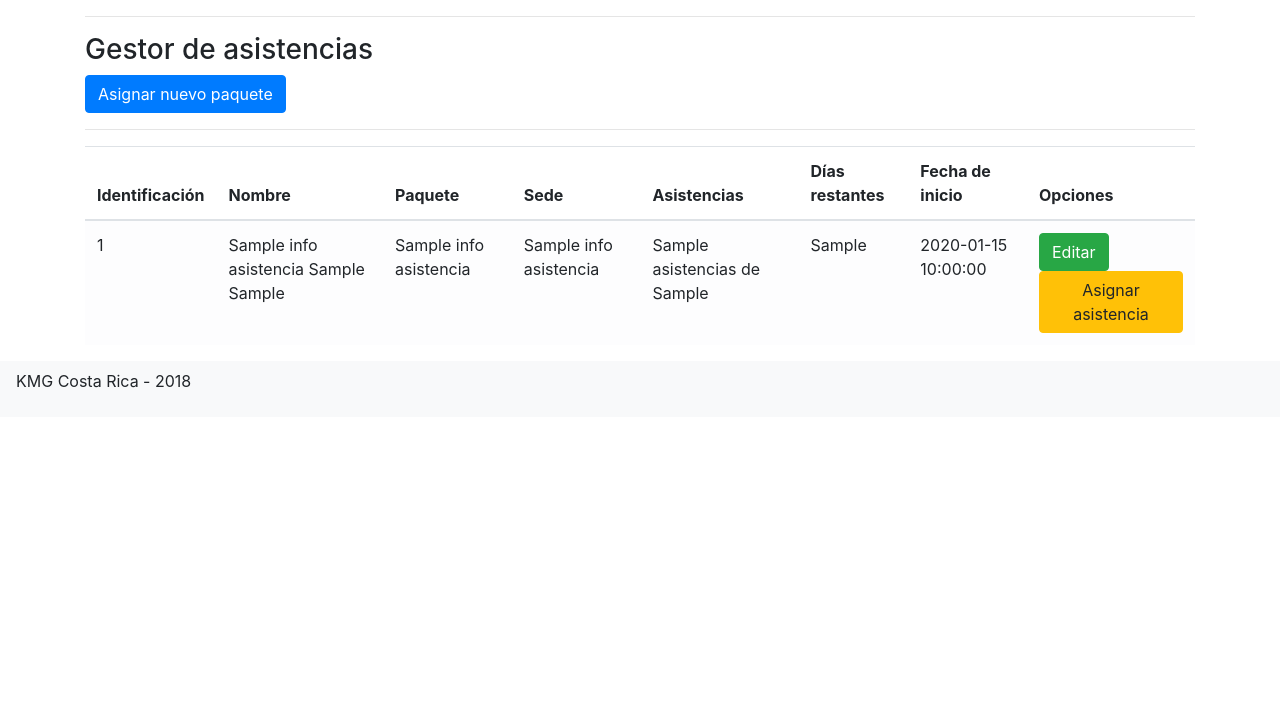
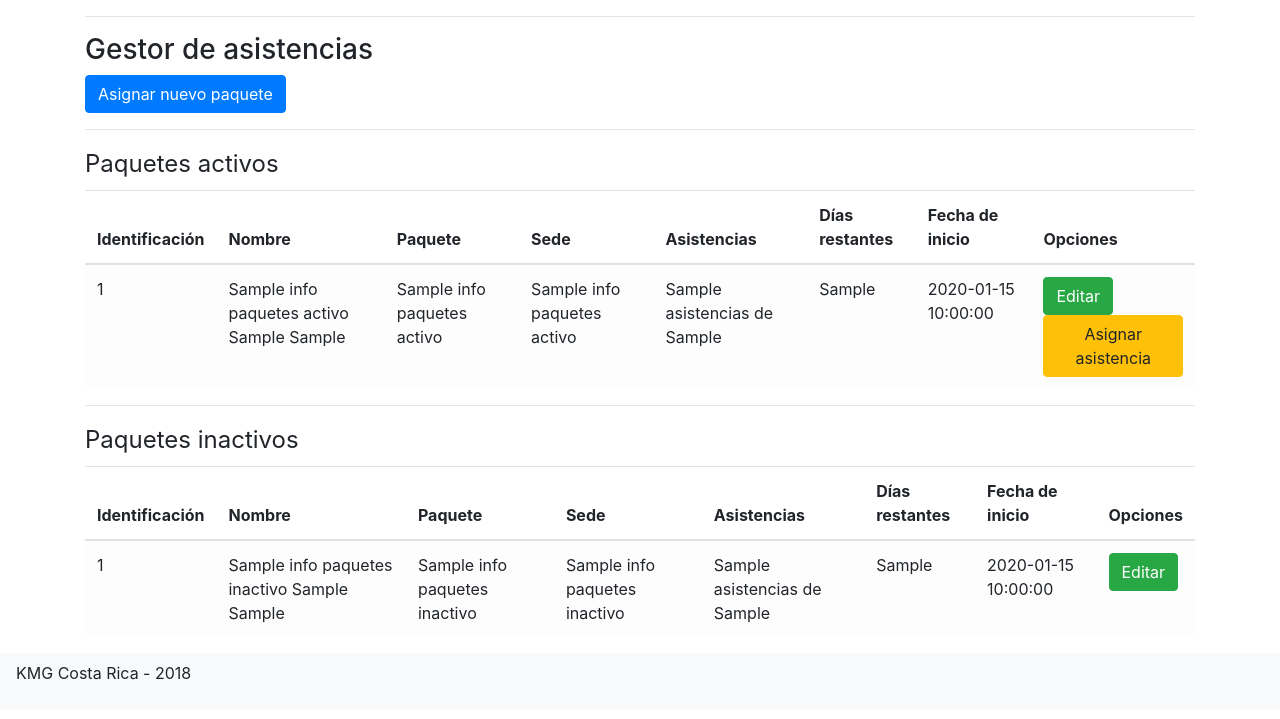
Before and after one commit to JohKC/KmgCR, a CodeIgniter app: the page made by application/views/instructor/gestor_asistencias.php in a window 1280 px wide. Shown: the part 56-775 px from the top of the page. Run offline with CodeIgniter, Linux system fonts and the light colour scheme; the template is opened without the code that fills it: most values are stand-ins (such as "Sample title", 1, 10 or a date in 2020); some libraries are stand-ins or nearby versions.

```diff
--- a/application/views/instructor/gestor_asistencias.php
+++ b/application/views/instructor/gestor_asistencias.php
@@ -2,11 +2,11 @@
 <div class="container">
 	<hr>
 	<?php if ($mensaje = $this->session->flashdata('mensaje')): ?>
-		<?php if ($mensaje == 'Paquete de estudiante editado correctamente'): ?>
+		<?php if ($mensaje == 'Paquete de estudiante editado correctamente' || $mensaje == 'Paquete asignado correctamente'): ?>
 			<div class="alert alert-dismissible alert-success">
 				<?=$this->session->flashdata('mensaje') ?>
 			</div>
-		<?php elseif ($mensaje == 'No se pudo editar paquete de estudiante'): ?>
+		<?php elseif ($mensaje == 'No se pudo editar paquete de estudiante' || $mensaje == 'No se pudo asignar el paquete'): ?>
 			<div class="alert alert-dismissible alert-danger">
 				<?=$this->session->flashdata('mensaje') ?>
 			</div>
@@ -20,7 +20,7 @@
 
 	<?php echo anchor('instructor/asignarPaquete', 'Asignar nuevo paquete', ['class'=>'btn btn-primary']); ?>
 	<hr>
-
+	<legend>Paquetes activos</legend>
 	<!-- Tabla  -->
 	<table class="table table-hover tabla_estudiantes">
 	  <thead>
@@ -36,8 +36,8 @@
 	    </tr>
 	  </thead>
 	  <tbody>
-	  	<?php if (count($infoAsistencias)): ?>
-	  		<?php foreach ($infoAsistencias as $item): ?>
+	  	<?php if (count($infoPaquetesActivos)): ?>
+	  		<?php foreach ($infoPaquetesActivos as $item): ?>
 		    <tr class="table-light">
 		    	<td><?=$item->id_individuo ?></td>
 		      	<td><?=$item->nombre . ' ' . $item->apellido1 . ' ' . $item->apellido2 ?></td>
@@ -67,8 +67,8 @@
 	</table>
 
 	<!-- Tarjetas responsive -->
-	<?php if (count($infoAsistencias)): ?>
-		<?php foreach ($infoAsistencias as $item): ?>
+	<?php if (count($infoPaquetesActivos)): ?>
+		<?php foreach ($infoPaquetesActivos as $item): ?>
 			<div class="card border-secondary mb-3 info_estudiantes">
 			  <div class="card-header">Identificación: <?=$item->id_individuo ?>
 			  	<?php echo anchor("instructor/editarPaqueteEstudiante/{$item->id_paquete}/{$item->id_sede}/{$item->id_estudiante}/{$item->id_instructor}", 'Editar', ['class'=>'btn-sm btn-success', 'style'=>'float:right;']); ?>
@@ -88,5 +88,74 @@
 		<?php else: ?>
 			<h3>No se encontraron resultados.</h3>
 		<?php endif; ?>
+
+	<hr>
+	<!-- Paquetes inactivos -->
+	<legend>Paquetes inactivos</legend>
+	<!-- Tabla  -->
+	<table class="table table-hover tabla_estudiantes">
+	  <thead>
+	    <tr>
+	      <th scope="col">Identificación</th>
+	      <th scope="col">Nombre</th>
+	      <th scope="col">Paquete</th>
+	      <th scope="col">Sede</th>
+	      <th scope="col">Asistencias</th>
+	      <th scope="col">Días restantes</th>
+	      <th scope="col">Fecha de inicio</th>
+	      <th scope="col">Opciones</th>
+	    </tr>
+	  </thead>
+	  <tbody>
+	  	<?php if (count($infoPaquetesInactivos)): ?>
+	  		<?php foreach ($infoPaquetesInactivos as $item): ?>
+		    <tr class="table-light">
+		    	<td><?=$item->id_individuo ?></td>
+		      	<td><?=$item->nombre . ' ' . $item->apellido1 . ' ' . $item->apellido2 ?></td>
+		      	<td><?=$item->nombre_paquete?></td>
+		      	<td><?=$item->nombre_sede ?></td>
+		      	<td><?=$item->asistencias ?> de <?=$item->cantidad_clases ?></td>
+		      	<td><?=$item->dias_restantes ?></td>
+		      	<td><?=$item->fecha_inicio ?></td>
+		        <td>
+		        	<?php
+		        	 $clase = '';
+		        	 if ($item->asistencias == $item->cantidad_clases) {
+		        	 	$clase = 'disabled';
+		        	 }
+
+		        	?>
+		      	<?php echo anchor("instructor/editarPaqueteEstudiante/{$item->id_paquete}/{$item->id_sede}/{$item->id_estudiante}/{$item->id_instructor}", 'Editar', ['class'=>"btn btn-success"]); ?>
+		      </td>
+
+		    </tr>
+		<?php endforeach; ?>
+	    <?php else: ?>
+	    	<tr>No se encontraron resultados.</tr>
+	    <?php endif; ?>
+	  </tbody>
+	</table>
+
+	<!-- Tarjetas responsive -->
+	<?php if (count($infoPaquetesInactivos)): ?>
+		<?php foreach ($infoPaquetesInactivos as $item): ?>
+			<div class="card border-secondary mb-3 info_estudiantes">
+			  <div class="card-header">Identificación: <?=$item->id_individuo ?>
+			  	<?php echo anchor("instructor/editarPaqueteEstudiante/{$item->id_paquete}/{$item->id_sede}/{$item->id_estudiante}/{$item->id_instructor}", 'Editar', ['class'=>'btn-sm btn-success', 'style'=>'float:right;']); ?>
+			  </div>
+			  <div class="card-body">
+			    <h4 class="card-title"><?=$item->nombre . ' ' . $item->apellido1 . ' ' . $item->apellido2 ?></h4>
+			    Identificación: <?=$item->id_individuo ?><br>
+			    Paquete: <?=$item->nombre_paquete ?><br>
+			    Sede: <?=$item->nombre_sede ?><br>
+			    Asistencias: <?=$item->asistencias ?> de <?=$item->cantidad_clases ?><br>
+			    Días restantes: <?=$item->dias_restantes ?><br>
+			    Fecha de inicio: <?=$item->fecha_inicio ?><br>
+			  </div>
+			</div>
+		<?php endforeach; ?>
+		<?php else: ?>
+			<h3>No se encontraron resultados.</h3>
+		<?php endif; ?>
 </div>
 <?php include_once('footer.php') ?>
```
Also changed, not shown: application/controllers/instructor.php (+37 -2 lines), application/models/instructorModel.php (+17 -15 lines), application/views/instructor/crear_paq_est.php (added, +48 -0 lines), bd_kmg_cr.sql (+15 -11 lines).
